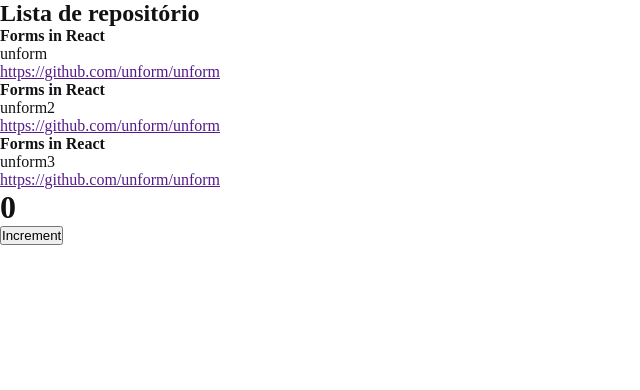
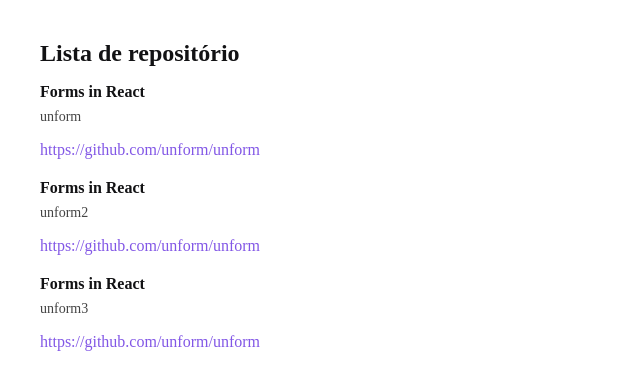
Before and after one commit to bvieiradeveloper/01-github-explorer, a React app: page / in a window 1280 px wide. Shown: the top 390 px of the page, without its empty margins (0-640 px from the left). Built offline with nearby package versions, Linux system fonts and the light colour scheme.

Commit message:
SCSS Repository-List Style

```diff
--- a/src/app.jsx
+++ b/src/app.jsx
@@ -1,12 +1,8 @@
 
-import { Counter } from './components/Counter'
 import { RepositoryList } from './components/RepositortList'
 import  './styles/global.scss'
 
 export function App(){
   return (
-  <>
     <RepositoryList/>
-    <Counter/>
-  </>
 )}
--- a/src/components/Counter.jsx
+++ /dev/null
@@ -1,17 +0,0 @@
-import { useState } from "react";
-
-export function Counter(){
-
-  const [count, setCount] = useState(0);
-
-  function increment(){
-    setCount(count+1);
-  }
-
-  return(
-    <div>
-      <h1>{count}</h1>
-      <button type="button" onClick={increment}>Increment</button>
-    </div>
-  );
-}
--- a/src/components/repositortList.jsx
+++ b/src/components/repositortList.jsx
@@ -1,4 +1,5 @@
 import { RepositoryItem } from "./RepositoryItem"
+import '../styles/repositories.scss'
 const repositoryName = 'unform'
 
 const repository = [{
--- /dev/null
+++ b/src/styles/repositories.scss
@@ -0,0 +1,30 @@
+section.repository-list{
+  margin: 2.5rem;
+
+  h1{
+     margin-bottom: 1rem;
+   }
+
+   ul{
+     list-style: none;
+
+     li{
+       & + li{
+         margin-top: 1.25rem;
+       }
+       p{
+         font-size:0.875rem;
+         color:#444;
+         margin-top: 0.5rem;
+       }
+
+       a{
+         display: inline-block;
+         margin-top: 1rem;
+         text-decoration: none;
+         color: #8257e6;
+       }
+     }
+
+   }
+}
```
